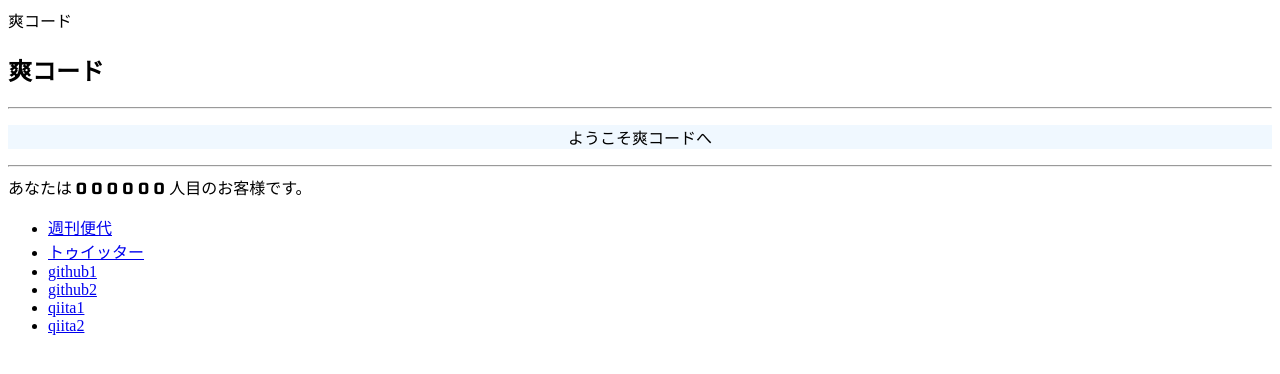
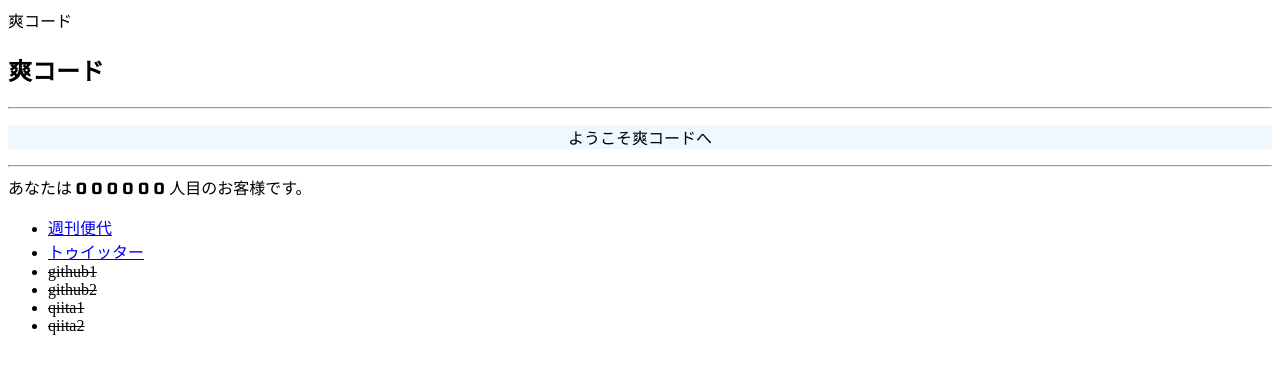
Before and after one commit to gkuga/socode.jp, a Nuxt app: page / in a window 1280 px wide. Shown: the top 374 px of the page. Built offline with nearby package versions, Linux system fonts and the light colour scheme; no server answers.

Commit message:
リンク消し取り消し線マシマシ

```diff
--- a/pages/index.vue
+++ b/pages/index.vue
@@ -19,10 +19,10 @@
       <ul>
         <li><a href="https://gkuga.hatenablog.com/">週刊便代</a></li>
         <li><a href="https://twitter.com/gkuga">トゥイッター</a></li>
-        <li><a href="https://twitter.com/gkuga">github1</a></li>
-        <li><a href="https://twitter.com/gkuga">github2</a></li>
-        <li><a href="https://twitter.com/gkuga">qiita1</a></li>
-        <li><a href="https://twitter.com/gkuga">qiita2</a></li>
+        <li class="comming-soon">github1</li>
+        <li class="comming-soon">github2</li>
+        <li class="comming-soon">qiita1</li>
+        <li class="comming-soon">qiita2</li>
       </ul>
     </nav>
   </div>
@@ -52,6 +52,10 @@ export default {
   font-family: 'Russo One', sans-serif;
 }
 
+.comming-soon {
+  text-decoration: line-through;
+}
+
 .marquee {
   background:aliceblue;
   overflow:hidden;
```
